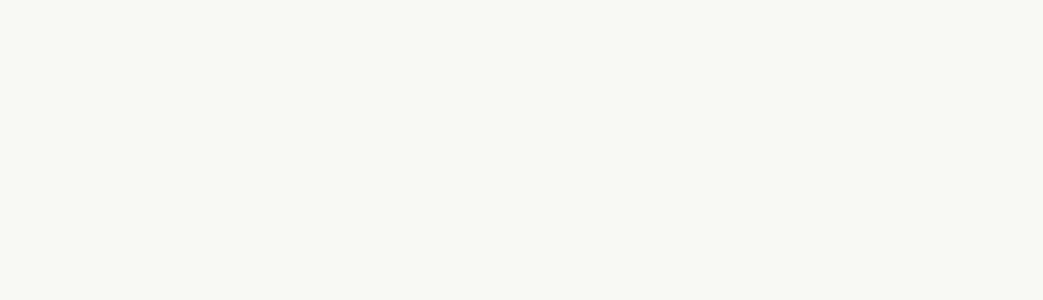
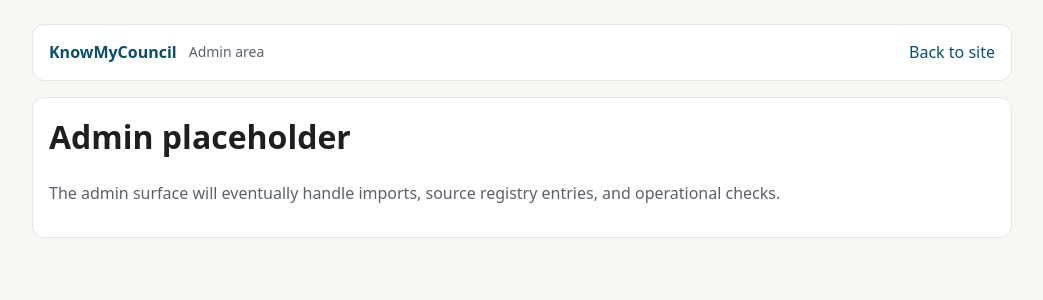
Before and after one commit to Public-Information-Hub/know-my-council, a Nuxt app in the folder frontend/: page /admin in a window 1280 px wide. Shown: the top 300 px of the page, without its empty margins (118-1161 px from the left). Built offline with nearby package versions, Linux system fonts and the light colour scheme.

Commit message:
Move Nuxt pages into app source

```diff
--- /dev/null
+++ b/frontend/app/layouts/admin.vue
@@ -0,0 +1,15 @@
+<template>
+  <div class="container">
+    <header class="panel" style="margin-bottom: 16px;">
+      <div class="row" style="justify-content: space-between;">
+        <div class="row">
+          <NuxtLink to="/" style="font-weight: 700;">KnowMyCouncil</NuxtLink>
+          <span class="muted" style="font-size: 14px;">Admin area</span>
+        </div>
+        <NuxtLink to="/">Back to site</NuxtLink>
+      </div>
+    </header>
+
+    <slot />
+  </div>
+</template>
--- /dev/null
+++ b/frontend/app/pages/admin/index.vue
@@ -0,0 +1,14 @@
+<script setup lang="ts">
+definePageMeta({
+  layout: 'admin'
+})
+</script>
+
+<template>
+  <div class="panel">
+    <h1 style="margin-top: 0;">Admin placeholder</h1>
+    <p class="muted">
+      The admin surface will eventually handle imports, source registry entries, and operational checks.
+    </p>
+  </div>
+</template>
--- a/frontend/pages/status.vue
+++ b/frontend/app/pages/status.vue
@@ -1,5 +1,5 @@
 <script setup lang="ts">
-import { apiGet } from '~/app/lib/api'
+import { apiGet } from '~/lib/api'
 
 const health = await apiGet('/health')
 const version = await apiGet('/version')
```
Also changed, not shown: frontend/layouts/admin.vue (deleted, +0 -22 lines), frontend/pages/admin/index.vue (deleted, +0 -14 lines), frontend/app/layouts/default.vue (line endings or trailing spaces), frontend/app/pages/index.vue (renamed from frontend/pages/index.vue).
